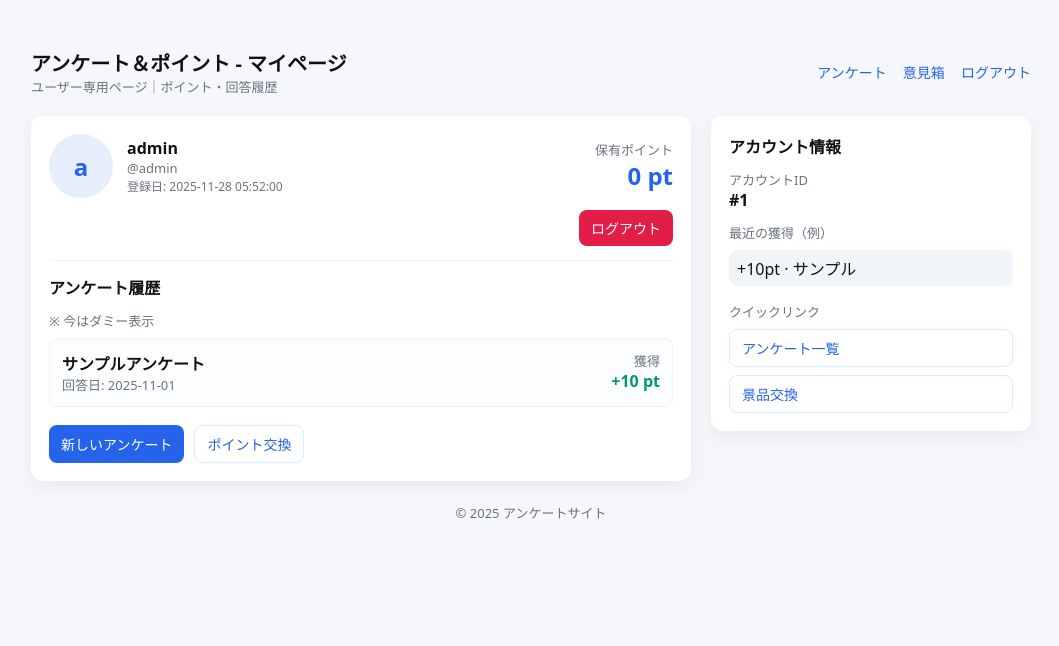
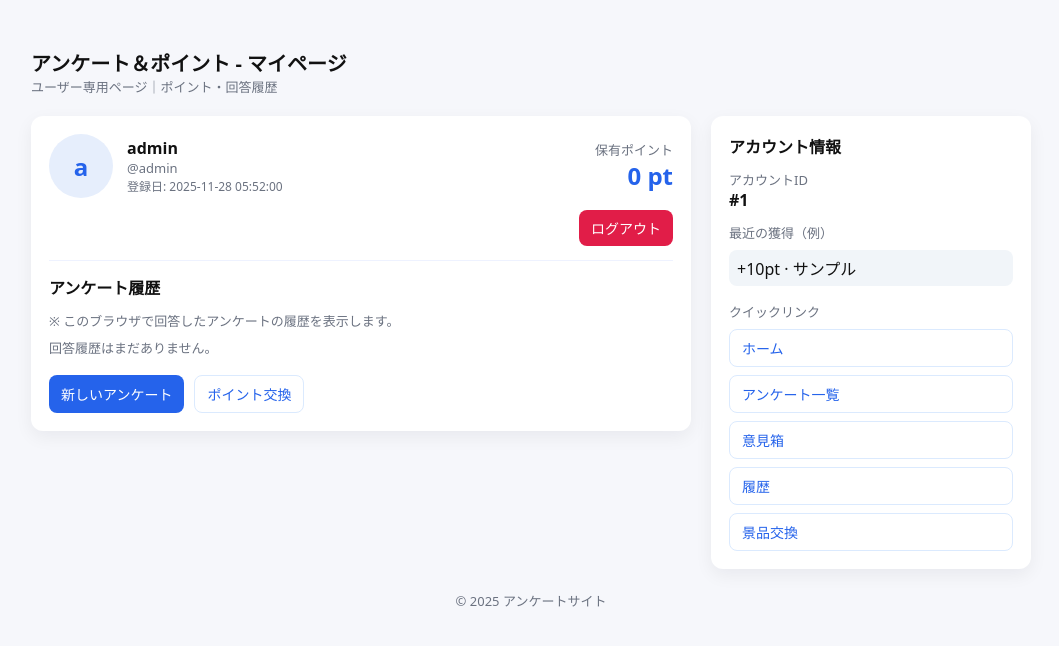
Before and after one commit to hosoryo/PD-K03_v2, a PHP site: page /mypage.php in a window 1280 px wide. Shown: the top 646 px of the page, without its empty margins (109-1168 px from the left). Run offline with PHP 8.4, Linux system fonts and the light colour scheme; the visitor is signed in with stand-in values (Sample User, id 1); data comes from the database, SQL or seed files in the repository.

Commit message:
Add files via upload

```diff
--- a/public/mypage.php
+++ b/public/mypage.php
@@ -101,11 +101,6 @@ $avatarInitial = function_exists('mb_substr')
         <h1>アンケート＆ポイント - マイページ</h1>
         <div class="muted">ユーザー専用ページ｜ポイント・回答履歴</div>
       </div>
-      <nav>
-        <a href="/index.php">アンケート</a>
-        <a href="/opinion.html">意見箱</a>
-        <a href="/logout.php">ログアウト</a>
-      </nav>
     </header>
 
     <main class="grid">
@@ -137,27 +132,21 @@ $avatarInitial = function_exists('mb_substr')
           </div>
         </div>
 
-        <!-- ★ ここにログアウトボタンを追加 -->
+        <!-- ログアウトボタン -->
         <div style="text-align:right; margin-top:12px;">
           <a href="/logout.php" class="btn logout-btn">ログアウト</a>
         </div>
 
         <hr style="margin:14px 0; border:none; border-top:1px solid #eef2ff;">
 
+        <!-- ▼ ここが履歴連携部分 -->
         <h2>アンケート履歴</h2>
-        <div class="muted" style="margin-bottom:8px;">※ 今はダミー表示</div>
+        <div class="muted" style="margin-bottom:8px;">
+          ※ このブラウザで回答したアンケートの履歴を表示します。
+        </div>
 
-        <div class="survey-list">
-          <div class="survey-item">
-            <div>
-              <div style="font-weight:600">サンプルアンケート</div>
-              <div class="muted">回答日: 2025-11-01</div>
-            </div>
-            <div style="text-align:right">
-              <div class="muted">獲得</div>
-              <div style="font-weight:700;color:var(--success)">+10 pt</div>
-            </div>
-          </div>
+        <div class="survey-list" id="mypageHistoryList">
+          <!-- JavaScriptで履歴を差し込む -->
         </div>
 
         <div style="margin-top:18px; display:flex; gap:10px;">
@@ -181,7 +170,10 @@ $avatarInitial = function_exists('mb_substr')
 
         <div class="muted" style="margin-top:16px;">クイックリンク</div>
         <div style="display:flex; flex-direction:column; gap:8px; margin-top:8px;">
-          <a class="btn secondary" href="/index.php">アンケート一覧</a>
+          <a class="btn secondary" href="/index.php">ホーム</a>
+          <a class="btn secondary" href="/ank2.html">アンケート一覧</a>
+          <a class="btn secondary" href="/opinion.html">意見箱</a>
+          <a class="btn secondary" href="/rire2.html">履歴</a>
           <a class="btn secondary" href="/keihin.html">景品交換</a>
         </div>
 
@@ -206,6 +198,44 @@ $avatarInitial = function_exists('mb_substr')
 document.getElementById('btnExchange').addEventListener('click', () => {
   document.getElementById('modal').classList.add('show');
 });
+
+// ▼ マイページに localStorage の履歴を表示する処理
+document.addEventListener('DOMContentLoaded', () => {
+  const list = document.getElementById('mypageHistoryList');
+  if (!list) return;
+
+  const historyData = JSON.parse(localStorage.getItem('surveyHistory') || '[]');
+
+  if (historyData.length === 0) {
+    list.innerHTML = '<div class="muted">回答履歴はまだありません。</div>';
+    return;
+  }
+
+  // 直近5件だけ表示（全部出したければ historyData.forEach に変えてOK）
+  const recent = historyData.slice(-5).reverse();
+
+  recent.forEach(item => {
+    const div = document.createElement('div');
+    div.className = 'survey-item';
+
+    const name = item.name || '（名称未設定のアンケート）';
+    const date = item.date || '日付不明';
+    const point = item.point || 0;
+
+    div.innerHTML = `
+      <div>
+        <div style="font-weight:600">${name}</div>
+        <div class="muted">回答日: ${date}</div>
+      </div>
+      <div style="text-align:right">
+        <div class="muted">獲得</div>
+        <div style="font-weight:700;color:var(--success);">${point} pt</div>
+      </div>
+    `;
+
+    list.appendChild(div);
+  });
+});
 </script>
 
 </body>
```
